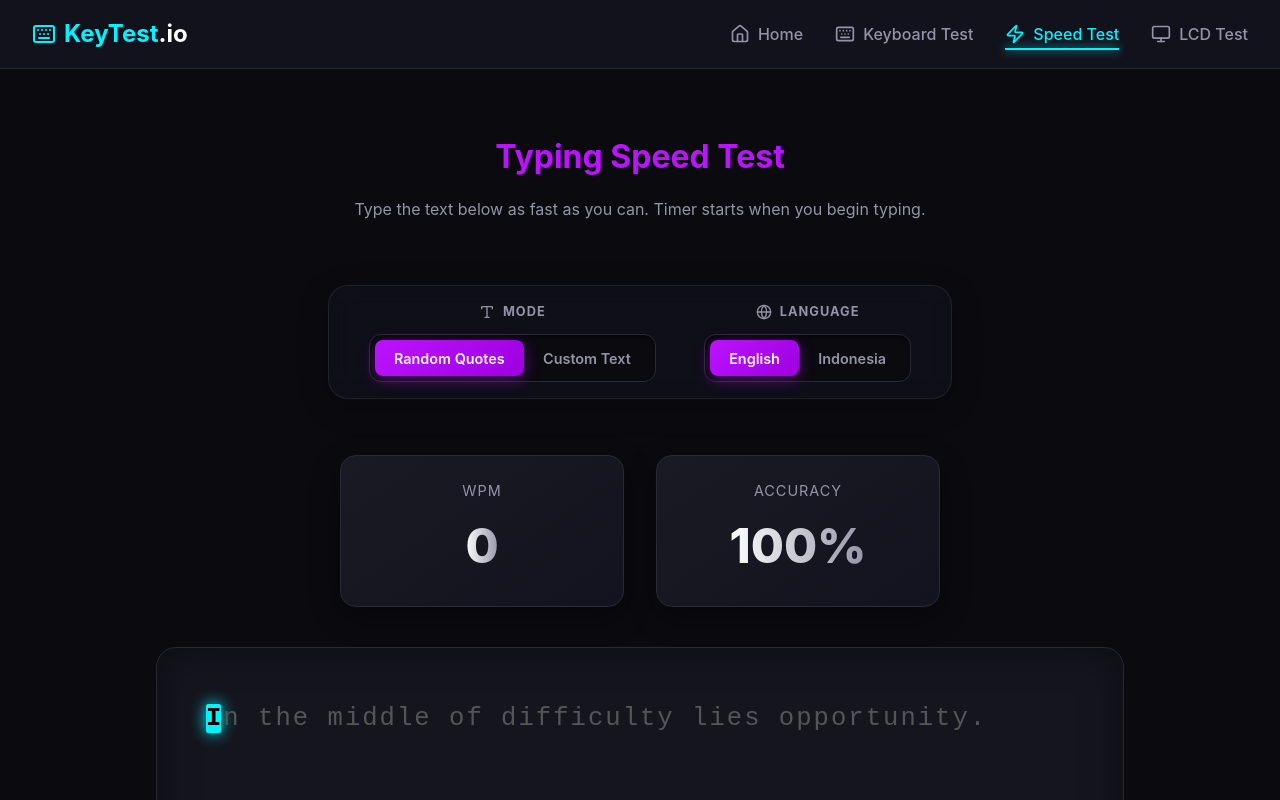
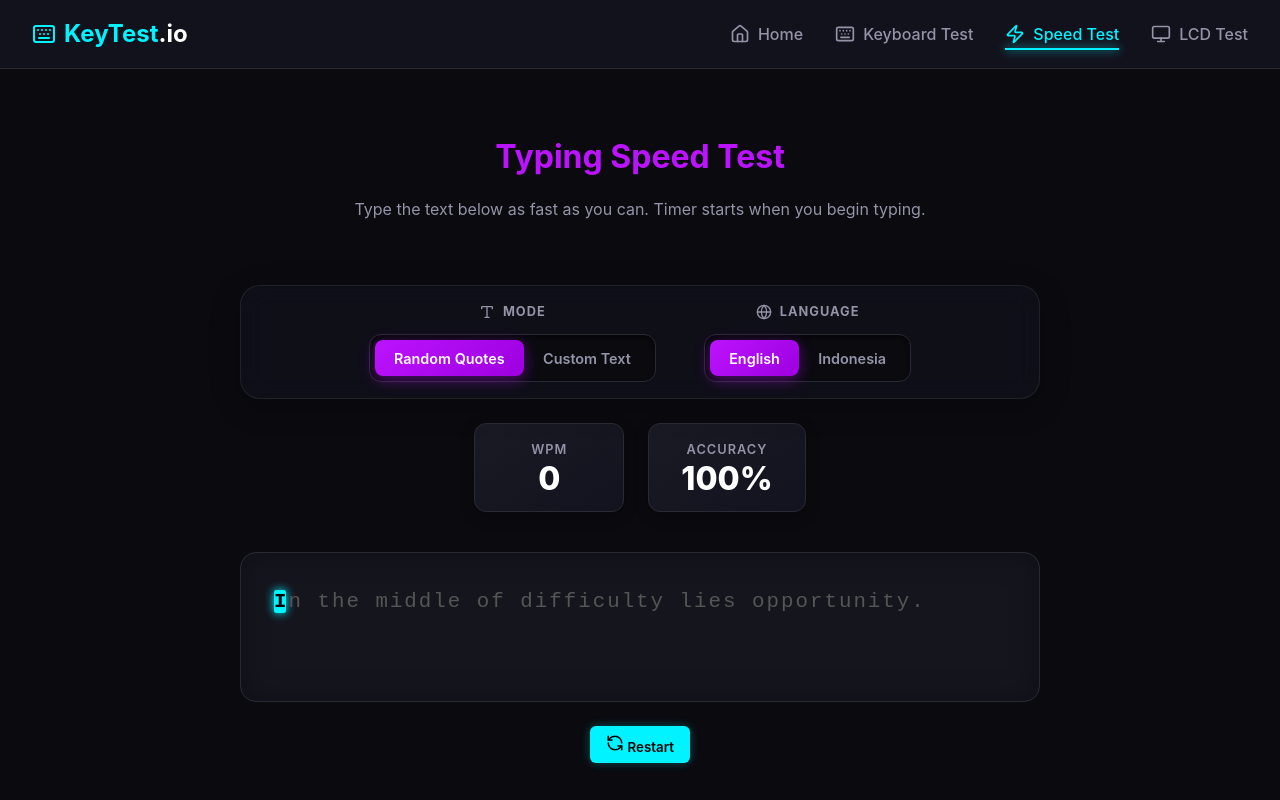
Before and after one commit to hndko/keyboard-test, a React (Vite) app: page /speed in a window 1280 px wide. Shown: the top 800 px of the page. Built offline with nearby package versions, Linux system fonts and the light colour scheme.

Commit message:
feat: Add typing speed test component with random/custom text and WPM/accuracy calculation.

```diff
--- a/src/components/SpeedTest.jsx
+++ b/src/components/SpeedTest.jsx
@@ -68,7 +68,12 @@ const SpeedTest = () => {
       newText = customText.trim();
     } else {
       const texts = TEXT_DATA[lang];
-      newText = texts[Math.floor(Math.random() * texts.length)];
+      // Try to pick a new text different from current
+      let nextText = texts[Math.floor(Math.random() * texts.length)];
+      if (texts.length > 1 && nextText === text) {
+        nextText = texts[(texts.indexOf(nextText) + 1) % texts.length];
+      }
+      newText = nextText;
     }
 
     setText(newText);
@@ -230,15 +235,23 @@ const SpeedTest = () => {
         </>
       )}
 
-      <div className="controls">
+      <div className="speed-controls">
         {status !== "editing" && (
-          <button className="btn btn-primary refresh-btn" onClick={resetTest}>
+          <button
+            className="btn btn-primary refresh-btn"
+            onClick={resetTest}
+            onMouseDown={(e) => e.preventDefault()}
+          >
             <RefreshCcw size={18} />{" "}
             {status === "finished" ? "Try Again" : "Restart"}
           </button>
         )}
         {mode === "custom" && status !== "editing" && (
-          <button className="btn" onClick={() => setStatus("editing")}>
+          <button
+            className="btn"
+            onClick={() => setStatus("editing")}
+            onMouseDown={(e) => e.preventDefault()}
+          >
             <Edit3 size={18} style={{ marginRight: "0.5rem" }} /> Edit Text
           </button>
         )}
--- a/src/styles/speed.css
+++ b/src/styles/speed.css
@@ -2,7 +2,7 @@
   display: flex;
   flex-direction: column;
   align-items: center;
-  gap: 2.5rem;
+  gap: 1.5rem; /* Reduced gap */
   max-width: 1000px;
   margin: 0 auto;
   padding: 2rem 1rem;
@@ -19,10 +19,12 @@
   border-radius: 20px;
   border: 1px solid rgba(255, 255, 255, 0.08);
   box-shadow: 0 8px 32px rgba(0, 0, 0, 0.2);
-  margin-bottom: 1rem;
+  /* Removed margin-bottom, let container gap handle it */
   flex-wrap: wrap;
   justify-content: center;
   transition: transform 0.3s ease;
+  width: 100%;
+  max-width: 800px; /* Unify width */
 }
 
 .settings-panel:hover {
@@ -79,62 +81,64 @@
 
 /* Stats Cards */
 .stats-board {
-  display: grid;
-  grid-template-columns: repeat(2, 1fr);
-  gap: 2rem;
+  display: flex;
+  gap: 1.5rem;
   width: 100%;
-  max-width: 600px;
+  max-width: 800px;
+  justify-content: center;
+  margin-bottom: 1rem;
 }
 
 .stat-item {
   background: linear-gradient(145deg, #1a1a25, #13131f);
-  padding: 1.5rem;
-  border-radius: 16px;
+  padding: 1rem 2rem;
+  border-radius: 12px;
   border: 1px solid var(--border-color);
   display: flex;
   flex-direction: column;
   align-items: center;
-  box-shadow: 0 10px 30px rgba(0, 0, 0, 0.3);
+  box-shadow: 0 4px 15px rgba(0, 0, 0, 0.2);
   transition: transform 0.3s ease;
+  min-width: 150px;
 }
 
 .stat-item:hover {
-  transform: translateY(-5px);
+  transform: translateY(-2px);
   border-color: var(--accent-purple);
 }
 
 .stat-label {
-  font-size: 0.9rem;
+  font-size: 0.8rem;
   color: var(--text-secondary);
-  margin-bottom: 0.5rem;
+  margin-bottom: 0.25rem;
   text-transform: uppercase;
   letter-spacing: 1px;
+  font-weight: 600;
 }
 
 .stat-value {
-  font-size: 3rem;
+  font-size: 2rem;
   font-weight: 800;
   color: #fff;
-  background: linear-gradient(to right, #fff, var(--text-secondary));
-  -webkit-background-clip: text;
-  -webkit-text-fill-color: transparent;
+  line-height: 1;
 }
 
 /* Text Display */
 .text-display {
-  font-size: 1.6rem;
-  line-height: 1.8;
+  font-size: 1.3rem;
+  line-height: 1.6;
   color: #555;
   background: #15151e;
-  padding: 3rem;
-  border-radius: 20px;
+  padding: 2rem;
+  border-radius: 16px;
   border: 1px solid var(--border-color);
   width: 100%;
-  min-height: 250px;
+  max-width: 800px;
+  min-height: 150px;
   cursor: text;
-  font-family: "JetBrains Mono", "Fira Code", "Courier New", monospace; /* More code-like font */
+  font-family: "JetBrains Mono", "Fira Code", "Courier New", monospace;
   position: relative;
-  box-shadow: inset 0 0 40px rgba(0, 0, 0, 0.4);
+  box-shadow: inset 0 0 30px rgba(0, 0, 0, 0.3);
   white-space: pre-wrap;
   transition: border-color 0.3s ease;
 }
@@ -164,8 +168,23 @@
   background: var(--accent-cyan);
   color: #000;
   border-radius: 2px;
-  box-shadow: 0 0 15px var(--accent-cyan);
+  box-shadow: 0 0 10px var(--accent-cyan);
   font-weight: bold;
+}
+
+.char.current::after {
+  display: none;
+}
+
+.hidden-input {
+  opacity: 0;
+  position: absolute;
+  top: 0;
+  left: 0;
+  height: 0;
+  width: 0;
+  z-index: -1;
+  pointer-events: none;
 }
 
 /* Custom Text Area */
```
